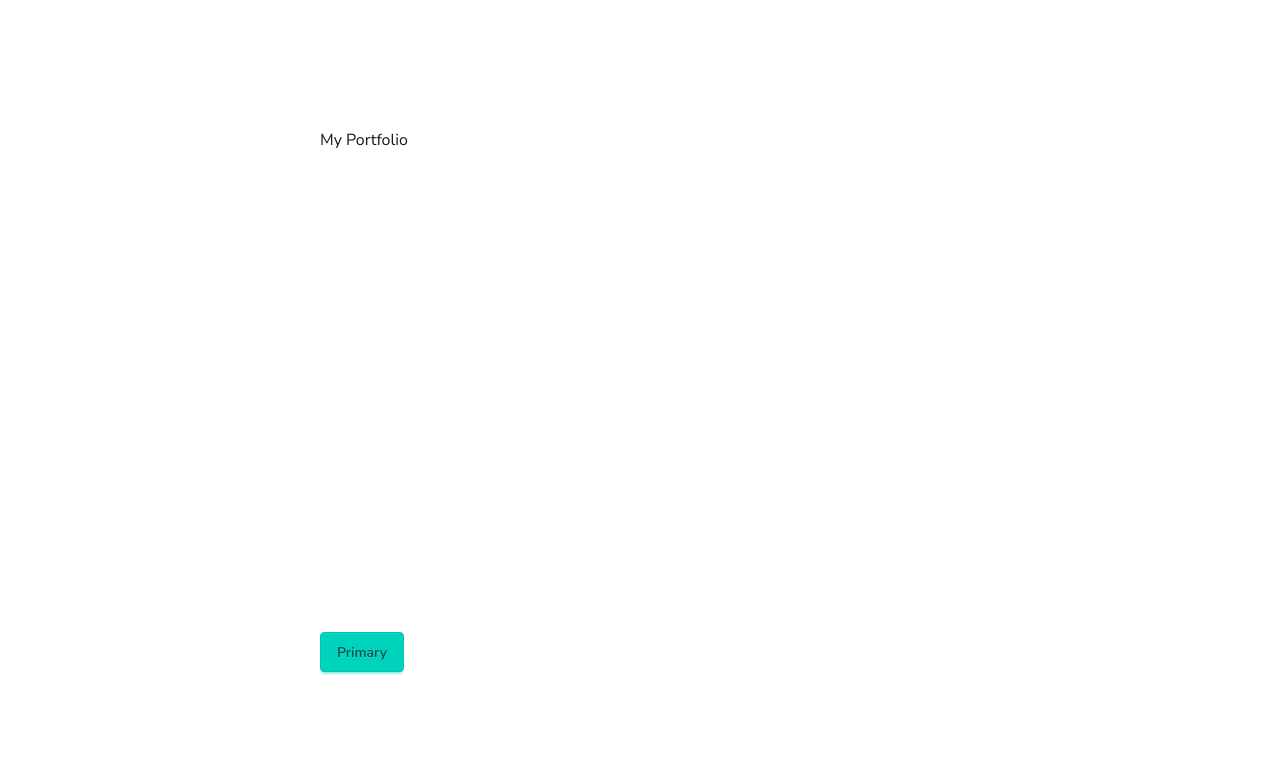
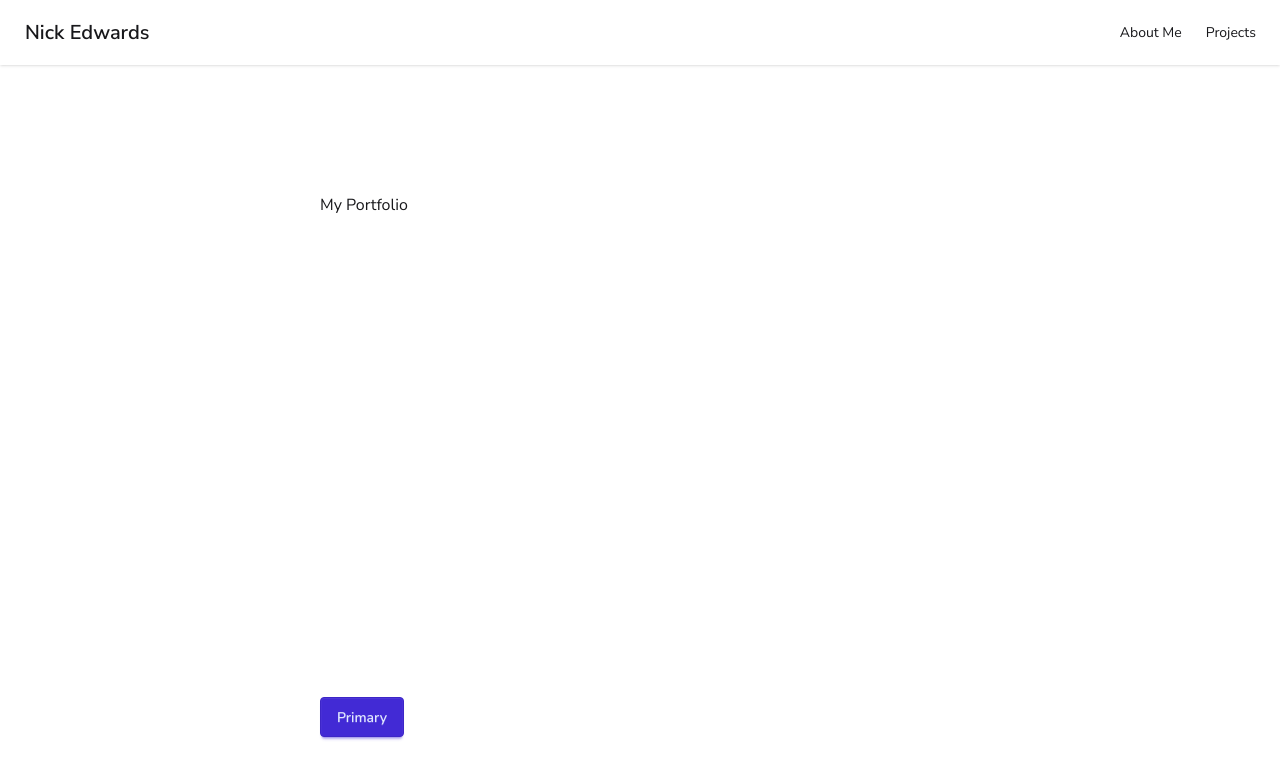
Before and after one commit to PurpleTurtl04/NickEdwards-Portfolio, a Next.js app in the folder nickedwards-portfolio/: page / in a window 1280 px wide. Shown: the top 778 px of the page. Built offline with nearby package versions, Linux system fonts and the light colour scheme.

Commit message:
Setting up Daisy UI theme and testing

```diff
--- a/nickedwards-portfolio/src/app/globals.css
+++ b/nickedwards-portfolio/src/app/globals.css
@@ -1,5 +1,40 @@
 @import 'tailwindcss';
 @plugin "daisyui";
+
+@plugin "daisyui/theme" {
+    name: 'dark';
+    default: false;
+    prefersdark: false;
+    color-scheme: 'dark';
+    --color-base-100: oklch(25.33% 0.016 252.42);
+    --color-base-200: oklch(23.26% 0.014 253.1);
+    --color-base-300: oklch(21.15% 0.012 254.09);
+    --color-base-content: oklch(97.807% 0.029 256.847);
+    --color-primary: oklch(58% 0.233 277.117);
+    --color-primary-content: oklch(96% 0.018 272.314);
+    --color-secondary: oklch(65% 0.241 354.308);
+    --color-secondary-content: oklch(94% 0.028 342.258);
+    --color-accent: oklch(77% 0.152 181.912);
+    --color-accent-content: oklch(38% 0.063 188.416);
+    --color-neutral: oklch(14% 0.005 285.823);
+    --color-neutral-content: oklch(92% 0.004 286.32);
+    --color-info: oklch(74% 0.16 232.661);
+    --color-info-content: oklch(29% 0.066 243.157);
+    --color-success: oklch(76% 0.177 163.223);
+    --color-success-content: oklch(37% 0.077 168.94);
+    --color-warning: oklch(82% 0.189 84.429);
+    --color-warning-content: oklch(41% 0.112 45.904);
+    --color-error: oklch(71% 0.194 13.428);
+    --color-error-content: oklch(27% 0.105 12.094);
+    --radius-selector: 0.5rem;
+    --radius-field: 0.5rem;
+    --radius-box: 0.5rem;
+    --size-selector: 0.25rem;
+    --size-field: 0.25rem;
+    --border: 1px;
+    --depth: 1;
+    --noise: 0;
+}
 
 @theme {
     /* Colors */
--- a/nickedwards-portfolio/src/app/page.jsx
+++ b/nickedwards-portfolio/src/app/page.jsx
@@ -2,11 +2,28 @@ import Image from 'next/image';
 
 export default function Home() {
     return (
-        <div className='flex min-h-screen items-center justify-center'>
-            <main className='flex min-h-screen w-full max-w-3xl flex-col items-center justify-between py-32 px-16 sm:items-start'>
-                <p>My Portfolio</p>
-                <button className='btn btn-accent'>Primary</button>
-            </main>
-        </div>
+        <>
+            <div className='navbar bg-base-100 shadow-sm'>
+                <div className='flex-1'>
+                    <a className='btn btn-ghost text-xl'>Nick Edwards</a>
+                </div>
+                <div className='flex-none'>
+                    <ul className='menu menu-horizontal px-1'>
+                        <li>
+                            <a>About Me</a>
+                        </li>
+                        <li>
+                            <a href=''>Projects</a>
+                        </li>
+                    </ul>
+                </div>
+            </div>
+            <div className='flex min-h-screen items-center justify-center'>
+                <main className='flex min-h-screen w-full max-w-3xl flex-col items-center justify-between py-32 px-16 sm:items-start'>
+                    <p>My Portfolio</p>
+                    <button className='btn btn-primary'>Primary</button>
+                </main>
+            </div>
+        </>
     );
 }
```
